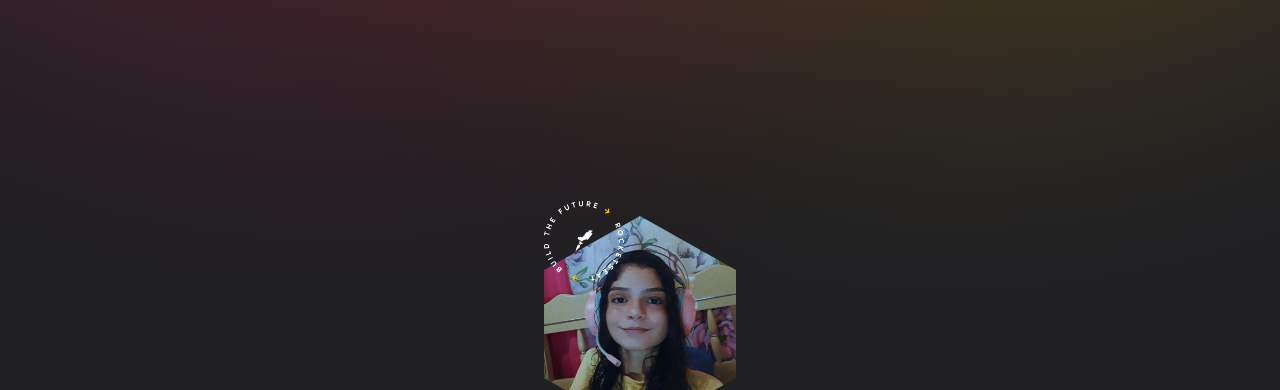
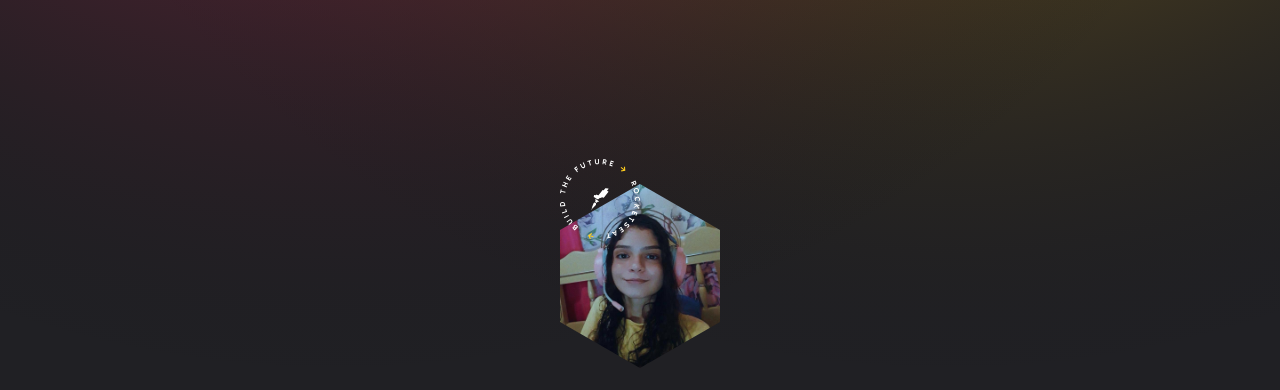
Before and after one commit to anelizemeneses/cracha_nlw, a plain HTML site: page index.html in a window 1280 px wide. Shown: the top 390 px of the page. Drawn offline with Linux system fonts and the light colour scheme.

Commit message:
Update style.css

```diff
--- a/style.css
+++ b/style.css
@@ -37,21 +37,21 @@ main {
 }
 
 .avatar {
-  width: 12rem;
-  margin: 13.5rem auto 0;
+  width: 10rem;
+  margin: 11.5rem auto 0;
 
   position: relative;
 }
 
 .avatar span {
   position: absolute;
-  top: -15px;
-  z-index: 1;
+  top: -25px;
+  z-index: 2;
 }
 
 .avatar > img {
-  width: 12rem;
-  height: 13.5rem;
+  width: 10rem;
+  height: 11.5rem;
   object-fit: cover;
 
   clip-path: polygon(50% 0, 100% 25%, 100% 75%, 50% 100%, 0 75%, 0 25%);
```
